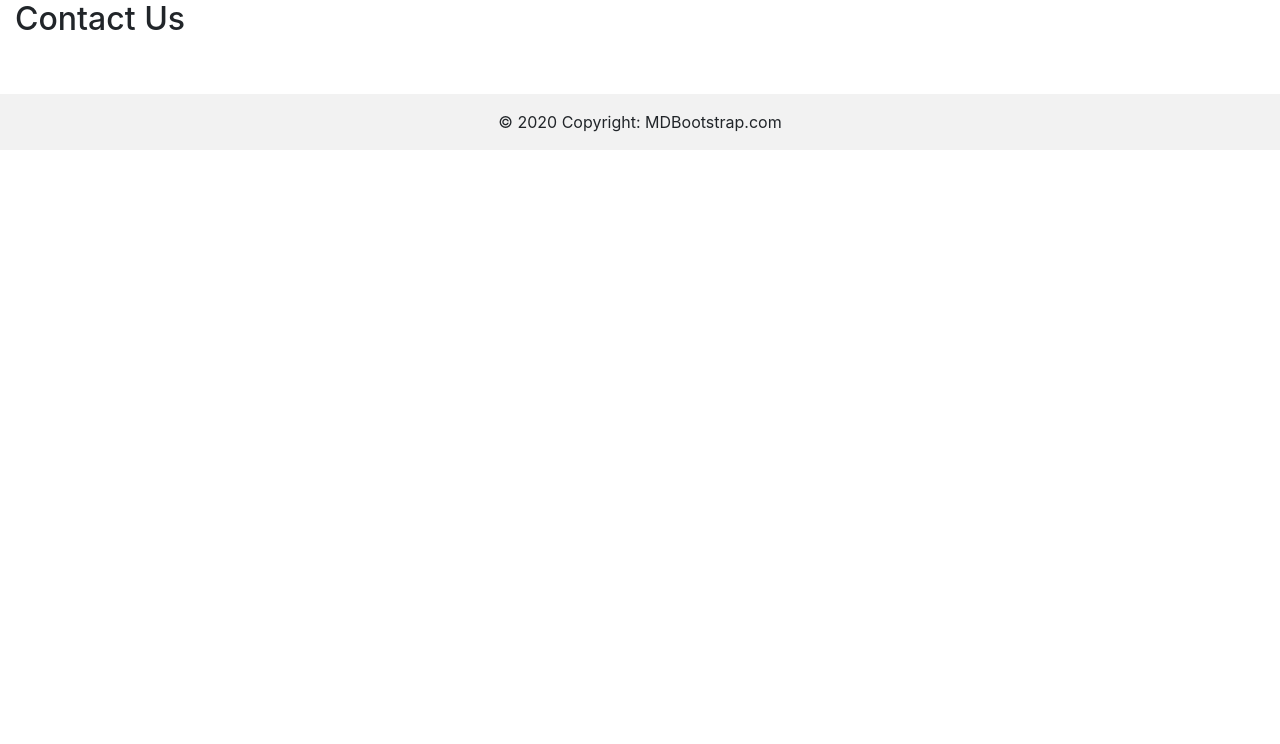
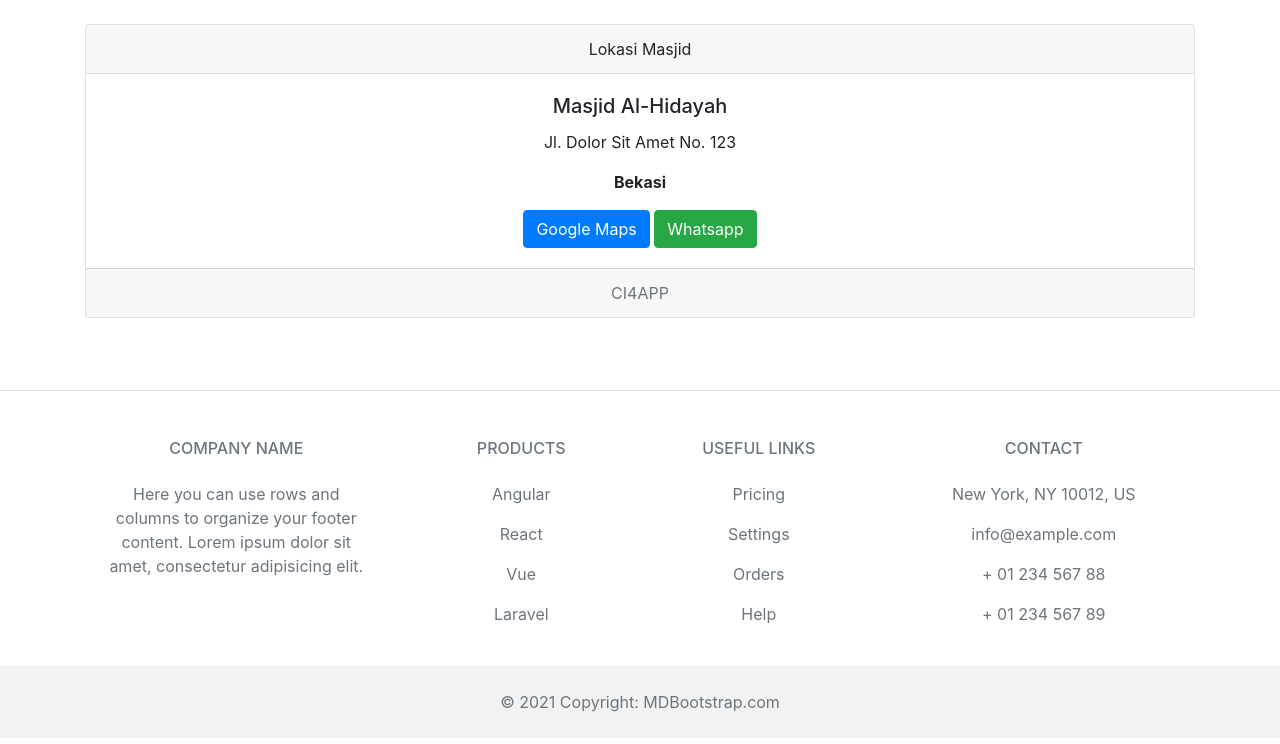
Before and after one commit to ImperFecti/ranMa, a CodeIgniter 4 app: the page made by app/Views/pages/contact.php in a window 1280 px wide. Shown: the part 56-800 px from the top of the page. Run offline with PHP 8.4 and a stand-in for CodeIgniter, Linux system fonts and the light colour scheme; the template is opened without the code that fills it, so the values that code supplies are empty; some libraries are stand-ins or nearby versions.

Commit message:
Add new home and contact content and new footer

```diff
--- /dev/null
+++ b/app/Views/layout/footer.php
@@ -0,0 +1,95 @@
+    <!-- Footer -->
+    <footer class="text-center text-lg-start bg-body-tertiary text-muted">
+        <!-- line breaker -->
+        <section class="d-flex justify-content-center justify-content-lg-between p-4 border-bottom">
+            <div class="me-5 d-none d-lg-block"></div>
+        </section>
+
+
+        <!-- Section: Links  -->
+        <section class="">
+            <div class="container text-center text-md-start mt-5">
+                <!-- Grid row -->
+                <div class="row mt-3">
+                    <!-- Grid column -->
+                    <div class="col-md-3 col-lg-4 col-xl-3 mx-auto mb-4">
+                        <!-- Content -->
+                        <h6 class="text-uppercase fw-bold mb-4">
+                            <i class="fas fa-gem me-3"></i>Company name
+                        </h6>
+                        <p>
+                            Here you can use rows and columns to organize your footer content. Lorem ipsum
+                            dolor sit amet, consectetur adipisicing elit.
+                        </p>
+                    </div>
+                    <!-- Grid column -->
+
+                    <!-- Grid column -->
+                    <div class="col-md-2 col-lg-2 col-xl-2 mx-auto mb-4">
+                        <!-- Links -->
+                        <h6 class="text-uppercase fw-bold mb-4">
+                            Products
+                        </h6>
+                        <p>
+                            <a href="#!" class="text-reset">Angular</a>
+                        </p>
+                        <p>
+                            <a href="#!" class="text-reset">React</a>
+                        </p>
+                        <p>
+                            <a href="#!" class="text-reset">Vue</a>
+                        </p>
+                        <p>
+                            <a href="#!" class="text-reset">Laravel</a>
+                        </p>
+                    </div>
+                    <!-- Grid column -->
+
+                    <!-- Grid column -->
+                    <div class="col-md-3 col-lg-2 col-xl-2 mx-auto mb-4">
+                        <!-- Links -->
+                        <h6 class="text-uppercase fw-bold mb-4">
+                            Useful links
+                        </h6>
+                        <p>
+                            <a href="#!" class="text-reset">Pricing</a>
+                        </p>
+                        <p>
+                            <a href="#!" class="text-reset">Settings</a>
+                        </p>
+                        <p>
+                            <a href="#!" class="text-reset">Orders</a>
+                        </p>
+                        <p>
+                            <a href="#!" class="text-reset">Help</a>
+                        </p>
+                    </div>
+                    <!-- Grid column -->
+
+                    <!-- Grid column -->
+                    <div class="col-md-4 col-lg-3 col-xl-3 mx-auto mb-md-0 mb-4">
+                        <!-- Links -->
+                        <h6 class="text-uppercase fw-bold mb-4">Contact</h6>
+                        <p><i class="fas fa-home me-3"></i> New York, NY 10012, US</p>
+                        <p>
+                            <i class="fas fa-envelope me-3"></i>
+                            info@example.com
+                        </p>
+                        <p><i class="fas fa-phone me-3"></i> + 01 234 567 88</p>
+                        <p><i class="fas fa-print me-3"></i> + 01 234 567 89</p>
+                    </div>
+                    <!-- Grid column -->
+                </div>
+                <!-- Grid row -->
+            </div>
+        </section>
+        <!-- Section: Links  -->
+
+        <!-- Copyright -->
+        <div class="text-center p-4" style="background-color: rgba(0, 0, 0, 0.05);">
+            © 2021 Copyright:
+            <a class="text-reset fw-bold" href="https://mdbootstrap.com/">MDBootstrap.com</a>
+        </div>
+        <!-- Copyright -->
+    </footer>
+    <!-- Footer -->
--- a/app/Views/layout/template.php
+++ b/app/Views/layout/template.php
@@ -33,19 +33,7 @@
     <script src="https://cdn.jsdelivr.net/npm/bootstrap@4.5.3/dist/js/bootstrap.min.js" integrity="sha384-w1Q4orYjBQndcko6MimVbzY0tgp4pWB4lZ7lr30WKz0vr/aWKhXdBNmNb5D92v7s" crossorigin="anonymous"></script>
     -->
 
-    <footer class="bg-body-tertiary text-center">
-        <!-- Grid container -->
-        <div class="container p-4"></div>
-        <!-- Grid container -->
-
-        <!-- Copyright -->
-        <div class="text-center p-3" style="background-color: rgba(0, 0, 0, 0.05);">
-            © 2020 Copyright:
-            <a class="text-body" href="https://mdbootstrap.com/">MDBootstrap.com</a>
-        </div>
-        <!-- Copyright -->
-    </footer>
-
+    <?= $this->include('layout/footer'); ?>
 </body>
 
 </html>
--- a/app/Views/pages/contact.php
+++ b/app/Views/pages/contact.php
@@ -1,18 +1,24 @@
 <?= $this->extend('layout/template'); ?>
 
 <?= $this->section('content'); ?>
-<div class="container-fluid">
-    <div class="row">
-        <div class="col">
-            <h2>Contact Us</h2>
-            <?php foreach ($alamat as $a) : ?>
-                <ul>
-                    <li><?= $a['tipe']; ?></li>
-                    <li><?= $a['alamat']; ?></li>
-                    <li><?= $a['kota']; ?></li>
-                </ul>
-            <?php endforeach; ?>
+<br>
+<div class="container">
+    <div class="card text-center">
+        <div class="card-header">
+            Lokasi Masjid
+        </div>
+        <div class="card-body">
+            <h5 class="card-title">Masjid Al-Hidayah</h5>
+            <p class="card-text">Jl. Dolor Sit Amet No. 123</p>
+            <p class="card-text"><b>Bekasi</b></p>
+            <a href="#google-map-location-link" class="btn btn-primary">Google Maps</a>
+            <a href="#whatsapp-contact-link" class="btn btn-success">Whatsapp</a>
+        </div>
+        <div class="card-footer text-muted">
+            CI4APP
         </div>
     </div>
+    <br>
 </div>
+
 <?= $this->endSection(); ?>
```
Also changed, not shown: app/Controllers/Pages.php (+2 -14 lines), app/Views/pages/home.php (+9 -1 lines).
